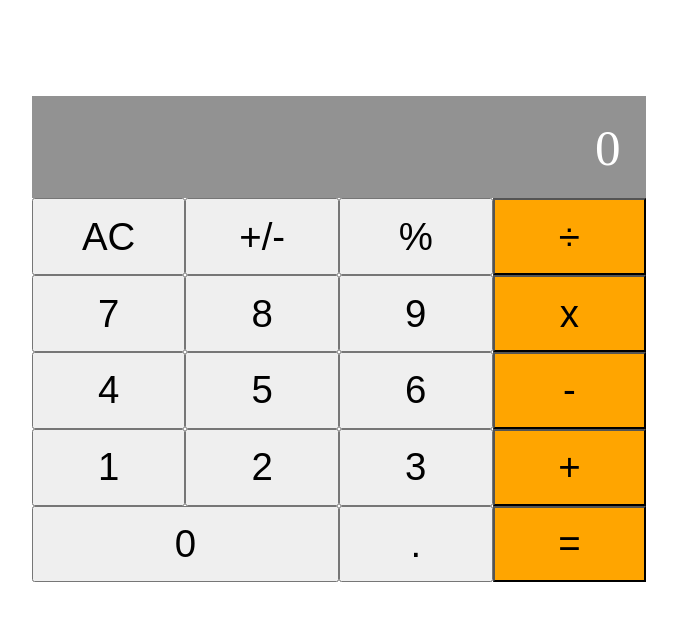
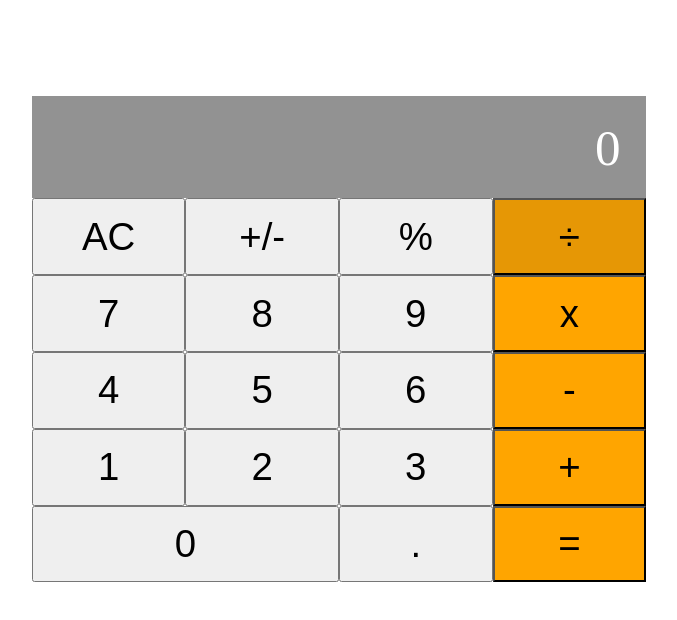
Before and after one commit to AxelSoler/Math-Magicians2, a React (Create React App) app: page / in a window 1280 px wide. In both pictures the pointer is over the button 870 px from the left and 236 px from the top of the page. Shown: the top 620 px of the page, without its empty margins (301-978 px from the left). Built offline with nearby package versions, Linux system fonts and the light colour scheme.

Commit message:
style to button

```diff
--- a/src/App.css
+++ b/src/App.css
@@ -24,6 +24,10 @@
   background-color: orange;
 }
 
+.rigth:hover {
+  background-color: rgb(230, 151, 5);
+}
+
 button {
   width: 12vw;
   height: 6vw;
```
